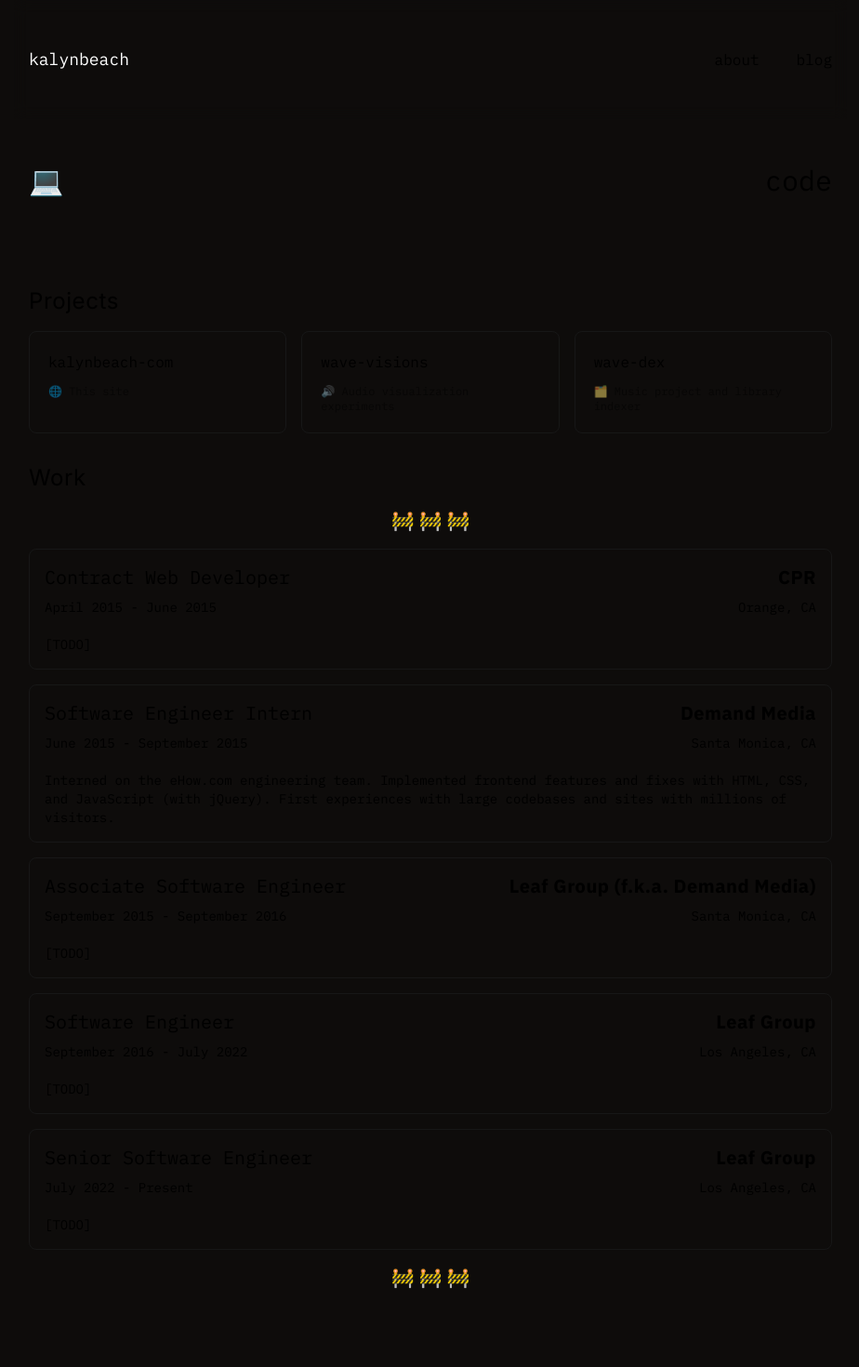
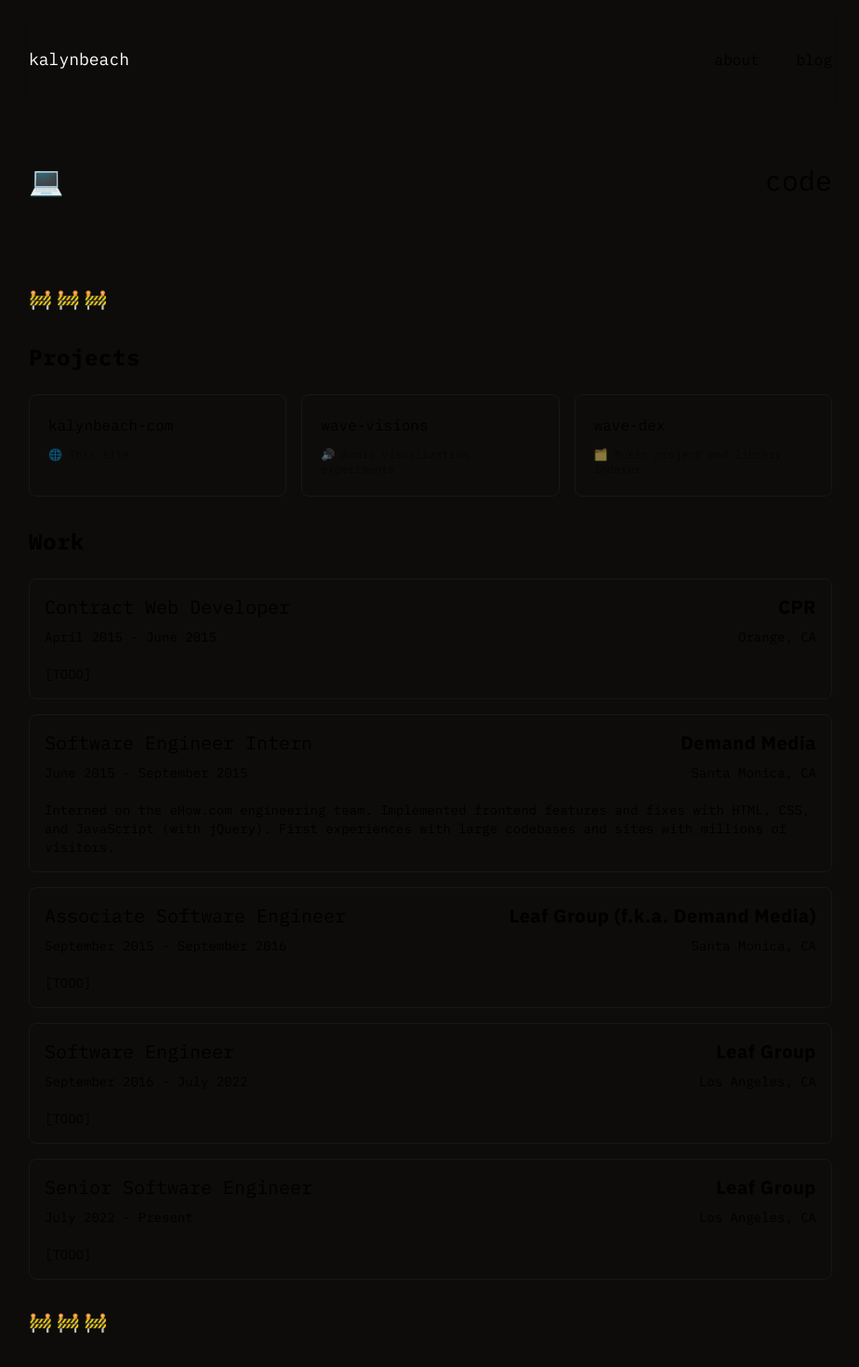
Before and after one commit to kalynbeach/kalynbeach-xyz, a Next.js app: page /code in a window 1280 px wide. Shown: the top 1470 px of the page at 93% size, without its empty margins (177-1101 px from the left). Built offline with nearby package versions, Linux system fonts and the light colour scheme.

Commit message:
add WIP emojis, clean up Code page and Job component props

```diff
--- a/src/app/about/page.tsx
+++ b/src/app/about/page.tsx
@@ -9,6 +9,7 @@ export default function About() {
   return (
     <div>
       <PageHeading emoji='🪬' name='about' />
+      <p className='my-4 text-xl'>🚧 🚧 🚧</p>
     </div>
   )
 }
--- a/src/app/blog/page.tsx
+++ b/src/app/blog/page.tsx
@@ -9,6 +9,7 @@ export default function Blog() {
   return (
     <div>
       <PageHeading emoji='💭' name='blog' />
+      <p className='my-4 text-xl'>🚧 🚧 🚧</p>
     </div>
   )
 }
--- a/src/app/code/Job.tsx
+++ b/src/app/code/Job.tsx
@@ -1,5 +1,4 @@
 type JobProps = {
-  key: number,
   title: string,
   company: string,
   location: string,
@@ -9,7 +8,6 @@ type JobProps = {
 }
 
 export default function Job({
-  key,
   title,
   company,
   startDate,
@@ -18,7 +16,7 @@ export default function Job({
   description
 }: JobProps) {
   return (
-    <div key={key} className='p-4 flex flex-col justify-between gap-3 md:gap-2 border border-neutral-900 rounded-lg'>
+    <div className='p-4 flex flex-col justify-between gap-3 md:gap-2 border border-neutral-900 rounded-lg'>
       {/* Job Heading */}
       <div className='flex flex-col md:flex-row justify-between md:items-center gap-1 md:gap-0'>
         <h3 className='text-lg md:text-xl font-mono'>{title}</h3>
--- a/src/app/code/page.tsx
+++ b/src/app/code/page.tsx
@@ -13,9 +13,11 @@ export default function Code() {
     <div>
       <PageHeading emoji='💻' name='code' />
 
+      <p className='mt-4 mb-8 text-xl'>🚧 🚧 🚧</p>
+
       {/* Projects */}
       <section className='mb-8'>
-        <h2 className='mb-4 text-2xl font-heading tracking-wide'>Projects</h2>
+        <h2 className='mb-6 text-2xl font-mono font-bold tracking-wide'>Projects</h2>
         <div className='grid lg:grid-cols-3 gap-4'>
           {
             projects.map((project, i) => <Card key={i} {...project} />)
@@ -25,8 +27,7 @@ export default function Code() {
 
       {/* Work (Experience) */}
       <section className='mb-8'>
-        <h2 className='mb-4 text-2xl font-heading tracking-wide'>Work</h2>
-        <p className='my-4 text-xl text-center'>🚧 🚧 🚧</p>
+        <h2 className='mb-6 text-2xl font-mono font-bold tracking-wide'>Work</h2>
         <div className='flex flex-col gap-4'>
           {
             jobs.map((job, i) => (
@@ -34,7 +35,7 @@ export default function Code() {
             ))
           }
         </div>
-        <p className='my-4 text-xl text-center'>🚧 🚧 🚧</p>
+        <p className='my-8 text-xl'>🚧 🚧 🚧</p>
       </section>
 
       {/* Links */}
--- a/src/app/music/page.tsx
+++ b/src/app/music/page.tsx
@@ -9,6 +9,7 @@ export default function Music() {
   return (
     <div>
       <PageHeading emoji='🎵' name='music' />
+      <p className='my-4 text-xl'>🚧 🚧 🚧</p>
     </div>
   )
 }
```
